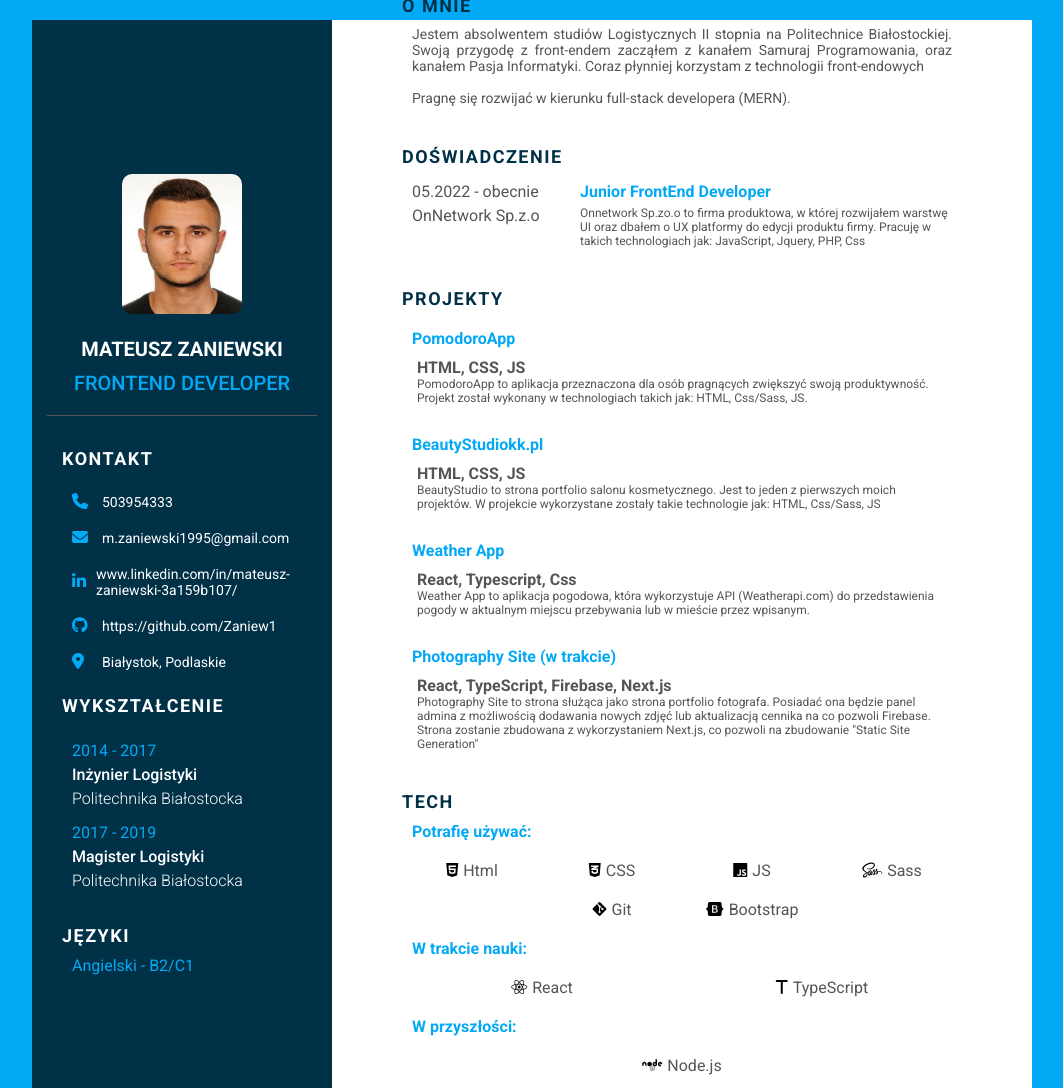
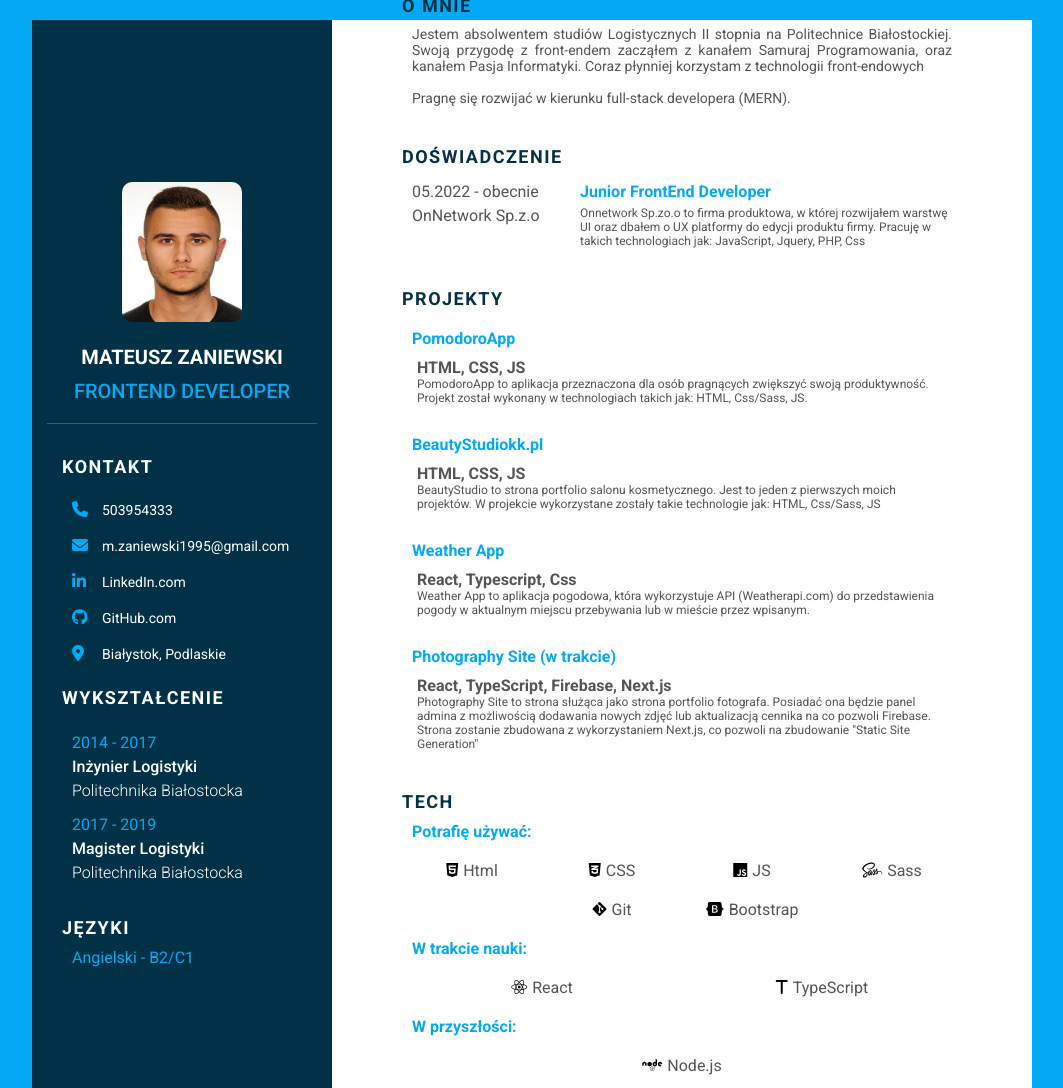
Before and after one commit to Zaniew1/Mateusz-Zaniewski-CV, a plain HTML site: page index.html in a window 1280 px wide. Shown: the top 1088 px of the page, without its empty margins (108-1171 px from the left). Drawn offline with Linux system fonts and the light colour scheme.

Commit message:
Update index.html

```diff
--- a/index.html
+++ b/index.html
@@ -45,13 +45,13 @@
                         <div class="contact__icon">
                             <i class="icon fa-brands fa-linkedin-in"></i>
                         </div>
-                        <div class="contact__text"><a class="contact__link" href="https://www.linkedin.com/in/mateusz-zaniewski-3a159b107/" target=" _blank">www.linkedin.com/in/mateusz-zaniewski-3a159b107/</a></div>
+                        <div class="contact__text"><a class="contact__link" href="https://www.linkedin.com/in/mateusz-zaniewski-3a159b107/" target=" _blank">LinkedIn.com</a></div>
                     </li>
                     <li class="contact__info">
                         <div class="contact__icon">
                             <i class="icon fa-brands fa-github"></i>
                         </div>
-                        <div class="contact__text"><a class="contact__link" href="https://github.com/Zaniew1?tab=repositories" target=" _blank">https://github.com/Zaniew1</a></div>
+                        <div class="contact__text"><a class="contact__link" href="https://github.com/Zaniew1?tab=repositories" target=" _blank">GitHub.com</a></div>
                     </li>
 
                     <li class="contact__info">
```
